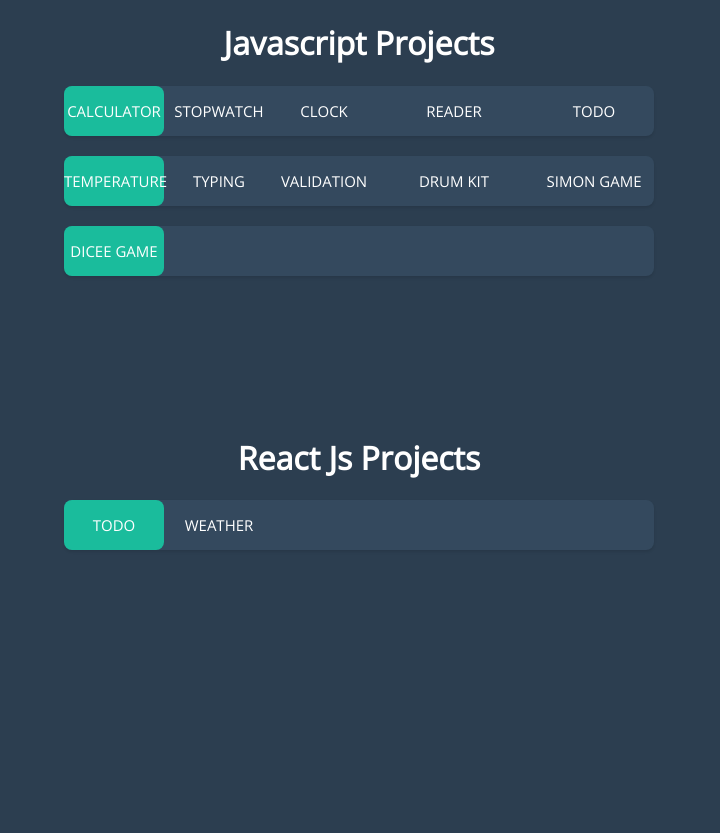
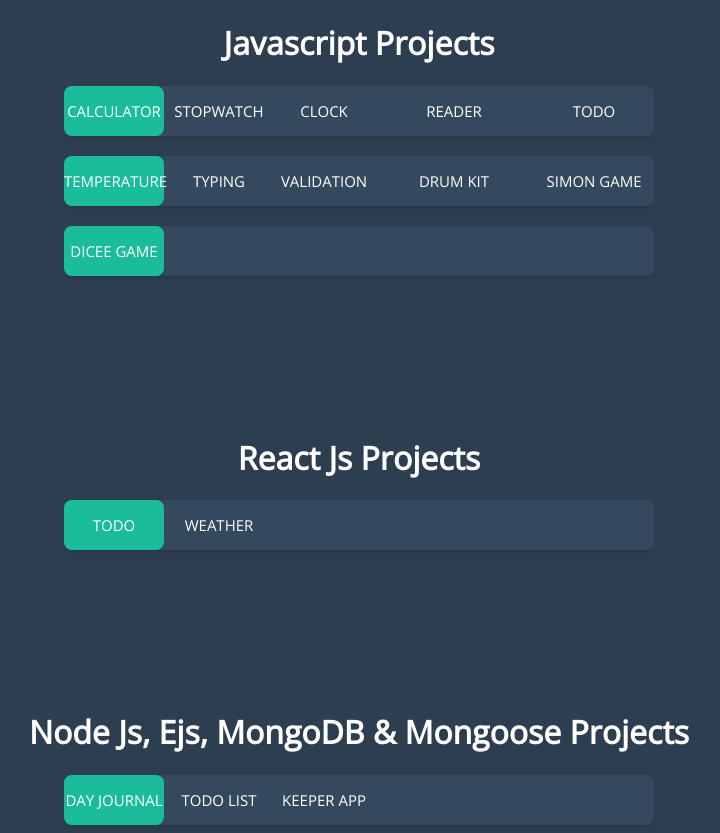
Before and after one commit to ankitbhurji/All-Project-Url, a plain HTML site: page index.html in a window 1280 px wide. Shown: the whole page, without its empty margins (281-1001 px from the left). Before the commit the page ends 800 px from the top, so only its background shows below. Drawn offline with nearby package versions, Linux system fonts and the light colour scheme.

Commit message:
third commit

```diff
--- a/index.html
+++ b/index.html
@@ -47,6 +47,16 @@
           <div class="animation start-home"></div>
         </nav>
       </div>
+
+      <div>
+        <h1 style="text-align: center; margin-top: 10rem; color: white;">Node Js, Ejs, MongoDB & Mongoose Projects</h1>
+        <nav>
+          <a href="https://blog-by-nodeandmongodb.onrender.com/">day journal</a>
+          <a href="https://todo-by-nodeandmongodb.onrender.com/">todo list</a>
+          <a href="https://keeper-app-by-react.onrender.com/">keeper app</a>
+          <div class="animation start-home"></div>
+        </nav>
+      </div>
     </div>
 
 
```
